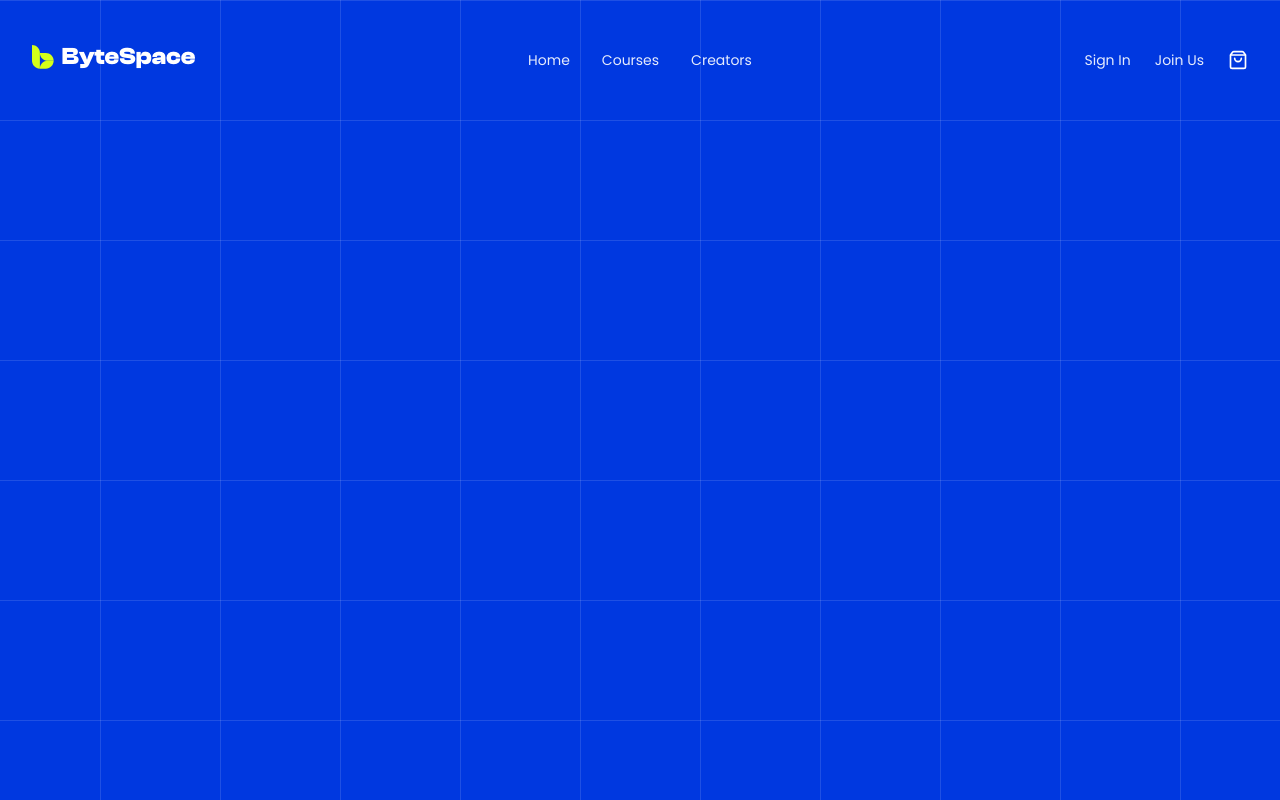
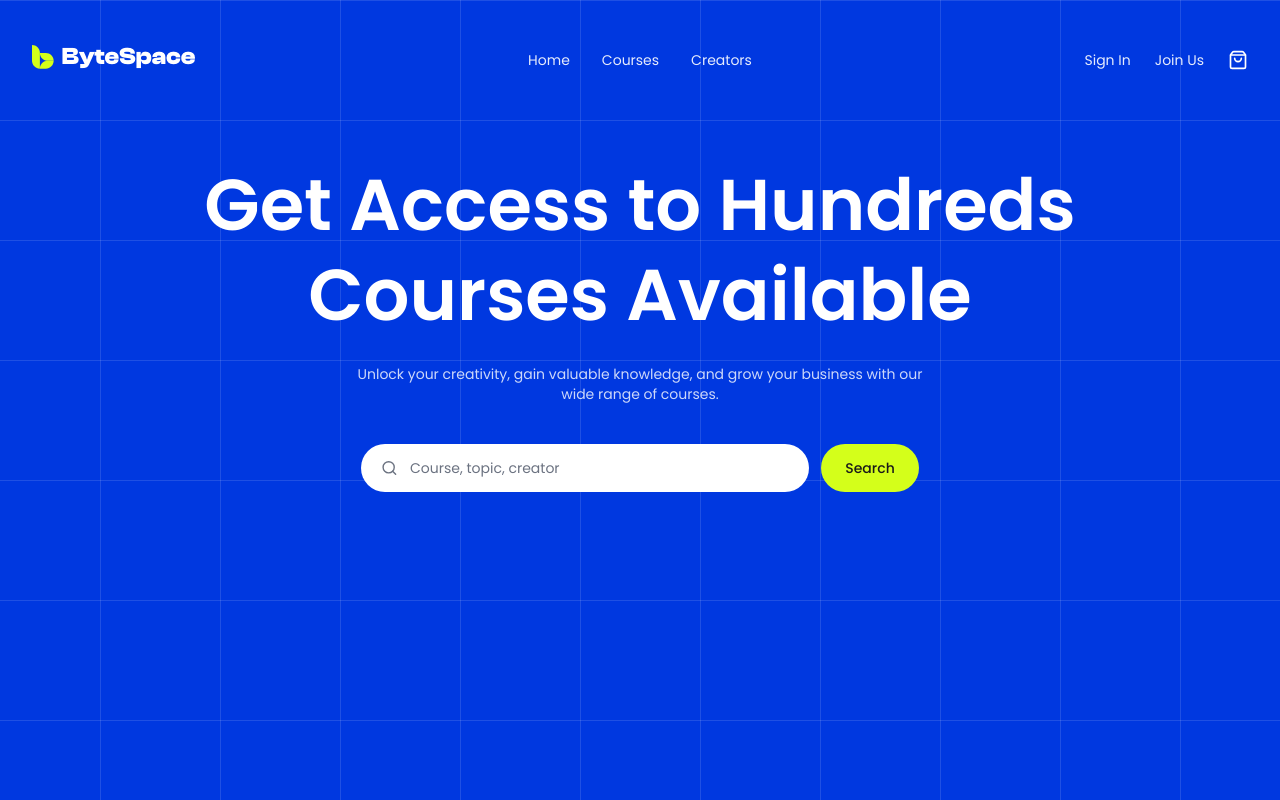
Before and after one commit to hamim-nibir/byte_space, a React (Vite) app: page / in a window 1280 px wide. Shown: the top 800 px of the page. Built offline with nearby package versions, Linux system fonts and the light colour scheme.

Commit message:
feat: add hero heading and search bar

```diff
--- a/src/components/sections/Hero.tsx
+++ b/src/components/sections/Hero.tsx
@@ -1,10 +1,24 @@
 import { Container } from '@/components/ui/Container'
+import { SearchBar } from '@/components/ui/SearchBar'
 
 export function Hero() {
   return (
-    <section id="home" className="relative overflow-hidden bg-primary bg-grid pt-30 text-white">
-      <Container className="relative z-10 min-h-[900px]">
-        {/* heading, subtitle, search: next step */}
+    <section
+      id="home"
+      className="relative overflow-hidden bg-primary bg-grid pt-30 text-white"
+    >
+      <Container className="relative z-10 flex min-h-[900px] flex-col items-center text-center">
+        <h1 className="mt-10 max-w-4xl text-4xl font-semibold leading-tight sm:text-5xl lg:text-7xl">
+          Get Access to Hundreds
+          <br className="hidden lg:block" /> Courses Available
+        </h1>
+
+        <p className="mt-6 max-w-xl text-sm text-white/80">
+          Unlock your creativity, gain valuable knowledge, and grow your
+          business with our wide range of courses.
+        </p>
+
+        <SearchBar className="mt-10 w-full justify-center" />
       </Container>
     </section>
   )
--- /dev/null
+++ b/src/components/ui/SearchBar.tsx
@@ -0,0 +1,45 @@
+import { useState, type FormEvent } from 'react'
+import { Search } from 'lucide-react'
+import { Button } from '@/components/ui/Button'
+import { cn } from '@/lib/cn'
+
+interface SearchBarProps {
+  onSearch?: (query: string) => void
+  className?: string
+}
+
+export function SearchBar({ onSearch, className }: SearchBarProps) {
+  const [query, setQuery] = useState('')
+
+  const handleSubmit = (e: FormEvent<HTMLFormElement>) => {
+    e.preventDefault()
+    onSearch?.(query.trim())
+  }
+
+  return (
+    <form
+      role="search"
+      onSubmit={handleSubmit}
+      className={cn('flex items-center gap-3', className)}
+    >
+      <label htmlFor="course-search" className="sr-only">
+        Search courses
+      </label>
+      <div className="flex h-12 w-full max-w-md items-center gap-3 rounded-full bg-white px-5 text-muted">
+        <Search size={18} aria-hidden="true" />
+        <input
+          id="course-search"
+          type="search"
+          value={query}
+          onChange={(e) => setQuery(e.target.value)}
+          placeholder="Course, topic, creator"
+          maxLength={100}
+          className="w-full bg-transparent text-sm text-ink outline-none placeholder:text-muted"
+        />
+      </div>
+      <Button type="submit" className="h-12">
+        Search
+      </Button>
+    </form>
+  )
+}
```
